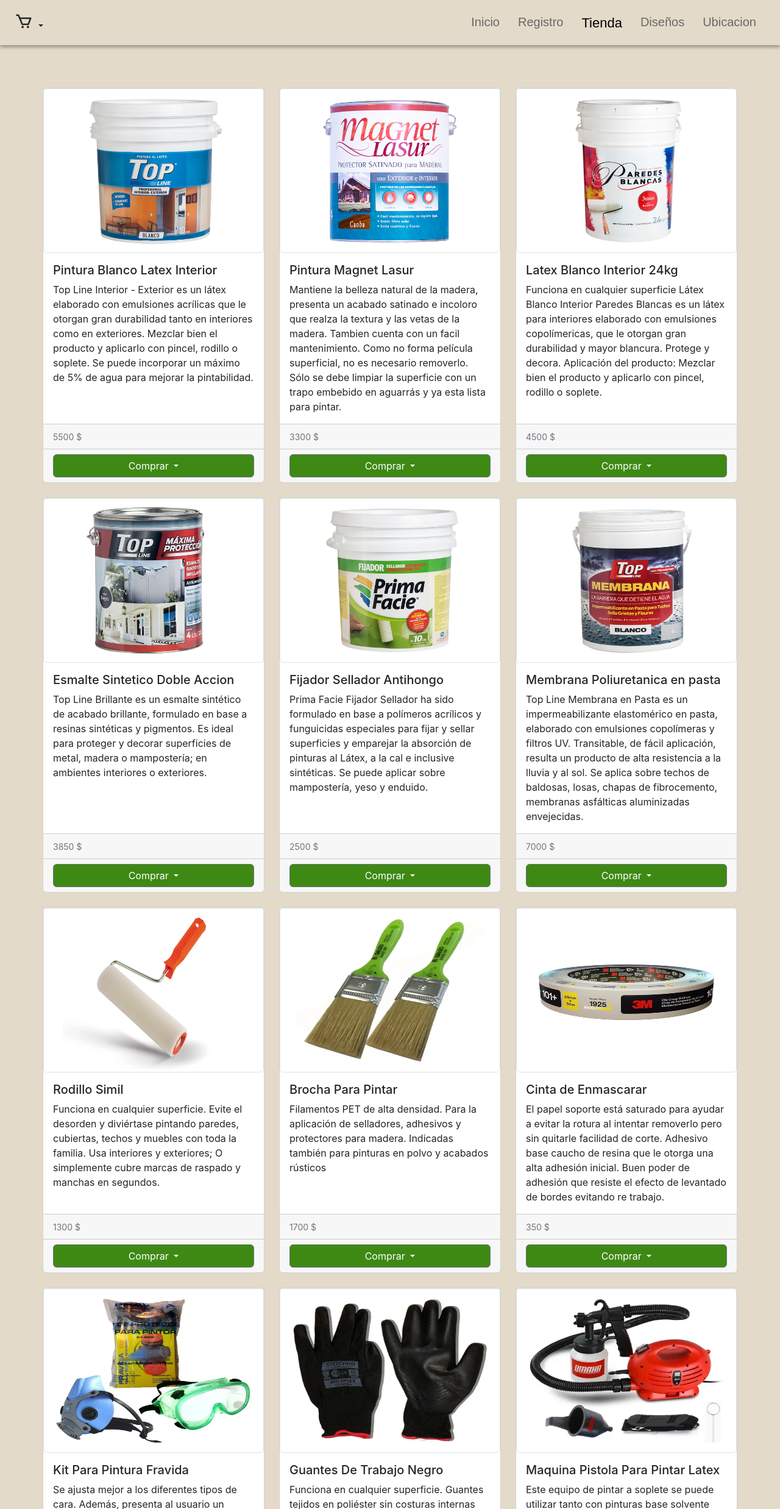
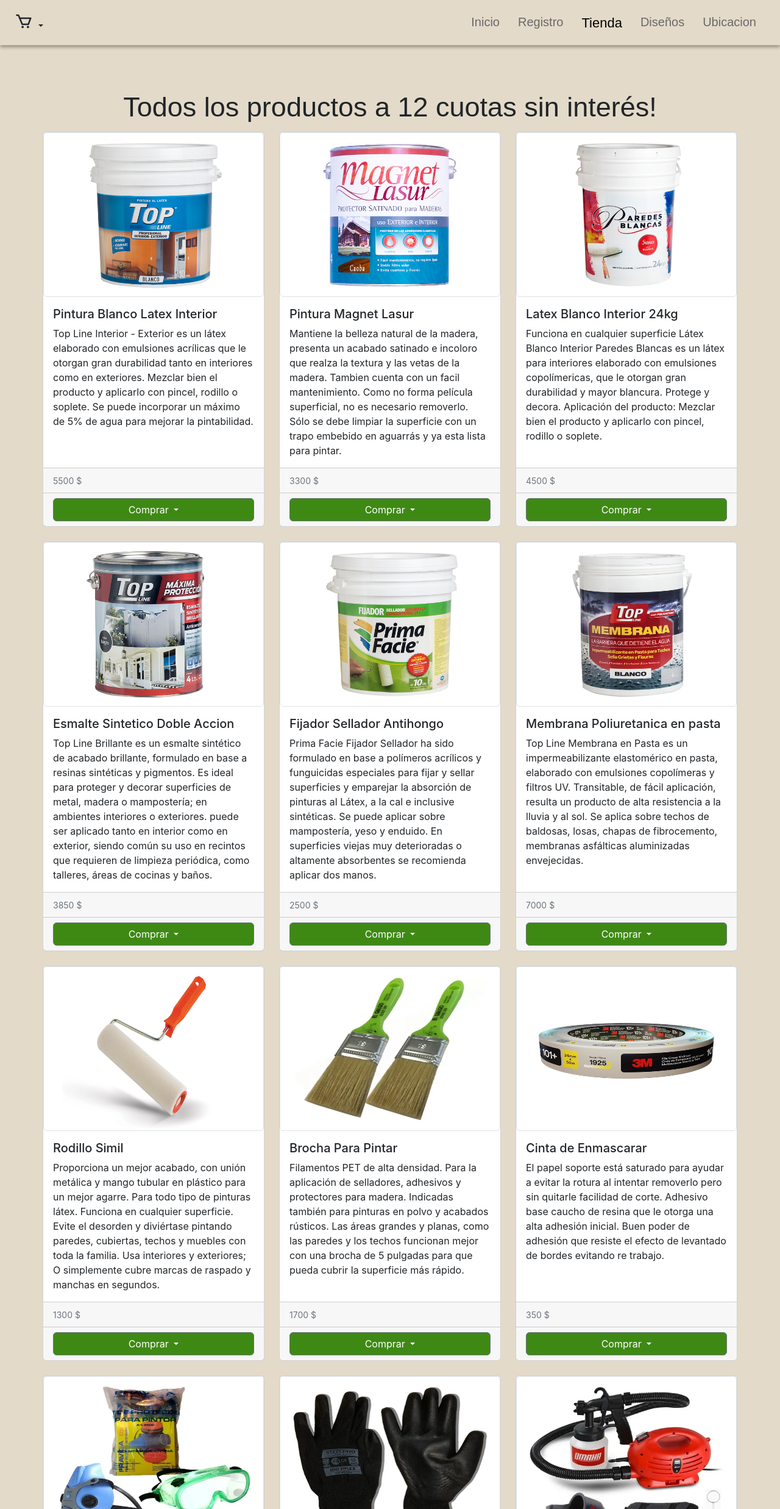
Before and after one commit to IgnacioDevo/PinturasGo, a website: page paginas/tienda.html in a window 1280 px wide. Shown: the top 2475 px of the page at 61% size. Drawn offline with nearby package versions, Linux system fonts and the light colour scheme.

Commit message:
h1 tienda

```diff
--- a/paginas/tienda.html
+++ b/paginas/tienda.html
@@ -60,7 +60,8 @@
             </nav>
     </header>
     <!-- Main Tienda -->
-    <main id="main__tienda">
+    <main class="main__tienda">
+      <h1 class="h1__tienda">Todos los productos a 12 cuotas sin interés!</h1>
           <div class="row row-cols-1 row-cols-md-3 g-4">
            <!-- Seccion Pinturas -->
             <div class="col" id="pinturas">
@@ -140,7 +141,7 @@
                 <img src="../recursos/pintura4.jpg" class="img-thumbnail img__tienda" alt="Esmalte Sintetico">
                 <div class="card-body">
                   <h5 class="card-title">Esmalte Sintetico Doble Accion</h5>
-                  <p class="card-text">Top Line Brillante es un esmalte sintético de acabado brillante, formulado en base a resinas sintéticas y pigmentos. Es ideal para proteger y decorar superficies de metal, madera o mampostería; en ambientes interiores o exteriores.</p>
+                  <p class="card-text">Top Line Brillante es un esmalte sintético de acabado brillante, formulado en base a resinas sintéticas y pigmentos. Es ideal para proteger y decorar superficies de metal, madera o mampostería; en ambientes interiores o exteriores. puede ser aplicado tanto en interior como en exterior, siendo común su uso en recintos que requieren de limpieza periódica, como talleres, áreas de cocinas y baños.</p>
                 </div>
                 <div class="card-footer">
                   <small class="text-muted">3850 $</small>
@@ -164,7 +165,7 @@
                 <img src="../recursos/pintura5.jpg" class="img-thumbnail img__tienda" alt="Fijador Sellador Antihongo">
                 <div class="card-body">
                   <h5 class="card-title">Fijador Sellador Antihongo</h5>
-                  <p class="card-text">Prima Facie Fijador Sellador ha sido formulado en base a polímeros acrílicos y funguicidas especiales para fijar y sellar superficies y emparejar la absorción de pinturas al Látex, a la cal e inclusive sintéticas. Se puede aplicar sobre mampostería, yeso y enduido.</p>
+                  <p class="card-text">Prima Facie Fijador Sellador ha sido formulado en base a polímeros acrílicos y funguicidas especiales para fijar y sellar superficies y emparejar la absorción de pinturas al Látex, a la cal e inclusive sintéticas. Se puede aplicar sobre mampostería, yeso y enduido. En superficies viejas muy deterioradas o altamente absorbentes se recomienda aplicar dos manos.</p>
                 </div>
                 <div class="card-footer">
                   <small class="text-muted">2500 $</small>
@@ -213,7 +214,7 @@
                 <img src="../recursos/rodillo.jpg" class="img-thumbnail img__tienda" alt="Rodillo para pintar">
                 <div class="card-body">
                   <h5 class="card-title">Rodillo Simil</h5>
-                  <p class="card-text">Funciona en cualquier superficie. Evite el desorden y diviértase pintando paredes, cubiertas, techos y muebles con toda la familia. Usa interiores y exteriores; O simplemente cubre marcas de raspado y manchas en segundos.</p>
+                  <p class="card-text"> Proporciona un mejor acabado, con unión metálica y mango tubular en plástico para un mejor agarre. Para todo tipo de pinturas látex. Funciona en cualquier superficie. Evite el desorden y diviértase pintando paredes, cubiertas, techos y muebles con toda la familia. Usa interiores y exteriores; O simplemente cubre marcas de raspado y manchas en segundos.</p>
                 </div>
                 <div class="card-footer">
                   <small class="text-muted">1300 $</small>
@@ -237,7 +238,7 @@
                 <img src="../recursos/pincel 2.jpg" class="img-thumbnail img__tienda" alt="Brocha Para Pintar">
                 <div class="card-body">
                   <h5 class="card-title">Brocha Para Pintar</h5>
-                  <p class="card-text">Filamentos PET de alta densidad. Para la aplicación de selladores, adhesivos y protectores para madera. Indicadas también para pinturas en polvo y acabados rústicos</p>
+                  <p class="card-text">Filamentos PET de alta densidad. Para la aplicación de selladores, adhesivos y protectores para madera. Indicadas también para pinturas en polvo y acabados rústicos. Las áreas grandes y planas, como las paredes y los techos funcionan mejor con una brocha de 5 pulgadas para que pueda cubrir la superficie más rápido.</p>
                 </div>
                 <div class="card-footer">
                   <small class="text-muted">1700 $</small>
@@ -358,6 +359,7 @@
     <!-- Footer -->
     <footer class="footer__tienda">
             <ul class="footer__ul">
+              <!-- Iconos del Footer -->
               <li id="instagram"><a href="https://www.instagram.com/"><i class='bx bxl-instagram'></i></a></li>
               <li id="facebook"><a href="https://www.facebook.com/"><i id="facebook" class='bx bxl-facebook-square'></i></a></li>
               <li id="whatsapp"><a href="https://www.whatsapp.com/"><i id="whatsapp" class='bx bxl-whatsapp' ></i></a></li>
--- a/scss/_media.scss
+++ b/scss/_media.scss
@@ -106,6 +106,15 @@
         padding: 15px;
         line-height: 20px;
     }
+
+    /* Tienda Responsive */
+
+    .h1__tienda{
+        padding: 0;
+        font-size: 25px;
+        color:#424949;
+    }
+
 }
 
 @media screen and (min-width: 330px) and (max-width: 430px) {
@@ -236,6 +245,14 @@
         line-height: 20px;
     }
 
+    /* Tienda Responsive */
+
+    .h1__tienda{
+        padding: 0;
+        font-size: 25px;
+        color:#424949;
+    }
+
 }
 
 
@@ -337,4 +354,10 @@
         width: 150px;
     }
 
+    .h1__tienda{
+        padding: 0;
+        font-size: 30px;
+        color:#424949;
+    }
+
 }
--- a/scss/pages/_tienda.scss
+++ b/scss/pages/_tienda.scss
@@ -1,7 +1,14 @@
 /* CSS TIENDA */
 
-#main__tienda{
+.main__tienda{
     padding: 70px;
+}
+
+.h1__tienda{
+    padding: 5px;
+    text-align: center;
+    font-size: 45px;
+    font-family: $my-font-main;
 }
 
 .img__tienda{
```
Also changed, not shown: index.html (+1 -0 lines), paginas/contacto.html (+1 -0 lines), paginas/desing.html (+7 -2 lines), paginas/ubicacion.html (+2 -0 lines), css/style.css.
